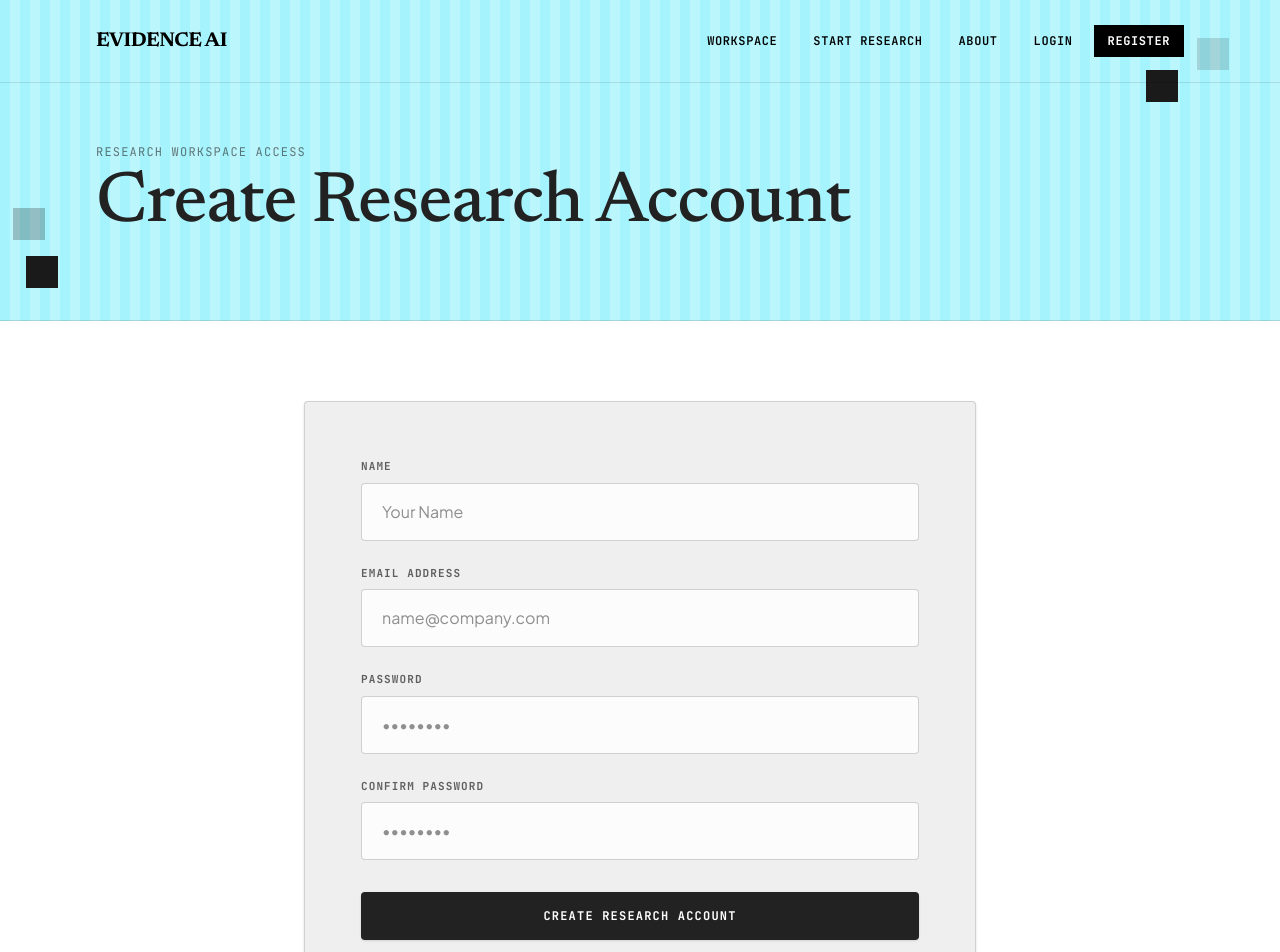
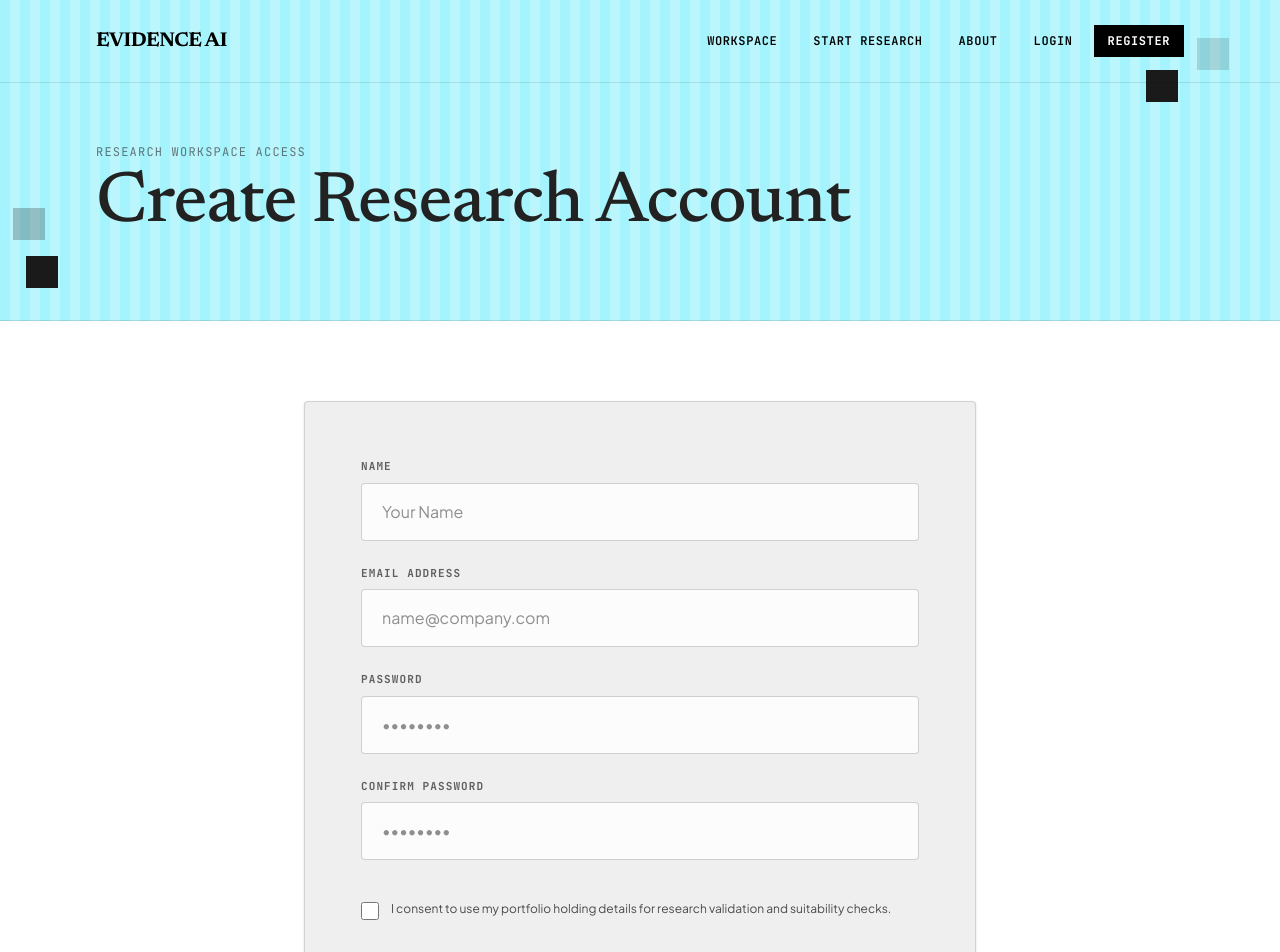
Before and after one commit to DBPB2006/AI-Project, a React (Vite) app in the folder client/: page /register in a window 1280 px wide. Shown: the top 952 px of the page. Built offline with nearby package versions, Linux system fonts and the light colour scheme; no server answers.

Commit message:
updated consent form

```diff
--- a/client/src/context/AuthContext.jsx
+++ b/client/src/context/AuthContext.jsx
@@ -50,8 +50,8 @@ export const AuthProvider = ({ children }) => {
     return res.data;
   };
 
-  const register = async (name, email, password) => {
-    const res = await axios.post(`${API_URL}/register`, { name, email, password });
+  const register = async (name, email, password, consent) => {
+    const res = await axios.post(`${API_URL}/register`, { name, email, password, consent });
     setToken(res.data.token);
     setUser(res.data.user);
     return res.data;
--- a/client/src/pages/Register.jsx
+++ b/client/src/pages/Register.jsx
@@ -7,6 +7,7 @@ const Register = () => {
   const [email, setEmail] = useState('');
   const [password, setPassword] = useState('');
   const [confirmPassword, setConfirmPassword] = useState('');
+  const [consent, setConsent] = useState(false);
   const [error, setError] = useState('');
   const [isSubmitting, setIsSubmitting] = useState(false);
 
@@ -34,7 +35,7 @@ const Register = () => {
 
     try {
       setIsSubmitting(true);
-      await register(name, email, password);
+      await register(name, email, password, consent);
       navigate('/portfolio', { replace: true });
     } catch (err) {
       setError(err.response?.data?.message || 'Registration failed. Please verify your details.');
@@ -132,6 +133,19 @@ const Register = () => {
               </div>
             </div>
 
+            <div className="flex items-start gap-3 py-2">
+              <input
+                id="portfolioConsent"
+                type="checkbox"
+                checked={consent}
+                onChange={(e) => setConsent(e.target.checked)}
+                className="h-4.5 w-4.5 rounded border-v-dark/20 text-v-dark focus:ring-v-dark cursor-pointer mt-0.5"
+              />
+              <label htmlFor="portfolioConsent" className="text-xs text-v-dark/80 font-sans cursor-pointer select-none leading-normal">
+                I consent to use my portfolio holding details for research validation and suitability checks.
+              </label>
+            </div>
+
             <button
               type="submit"
               disabled={isSubmitting}
```
Also changed, not shown: 1 other file (tests, documents, lock files or other folders).
